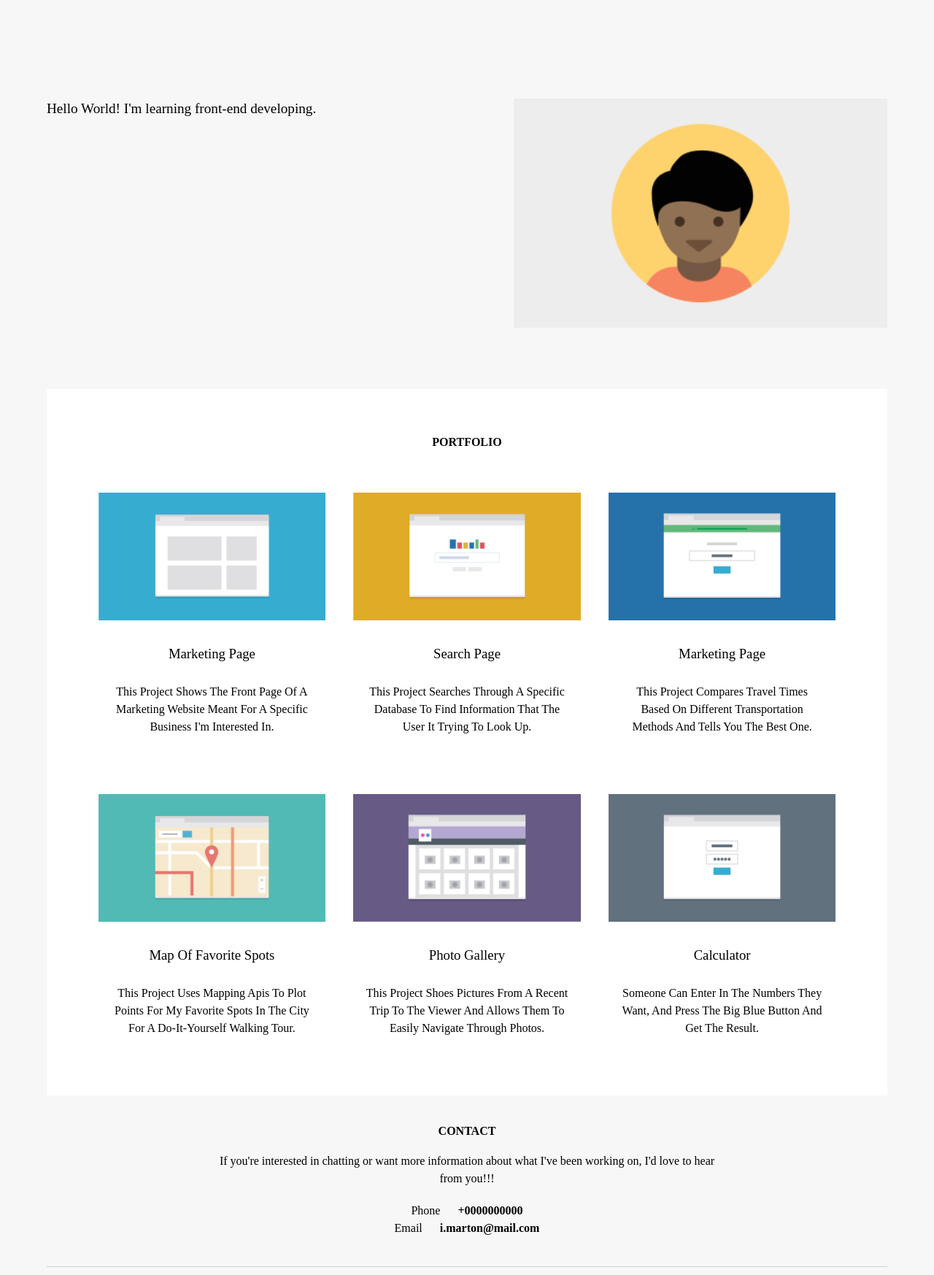
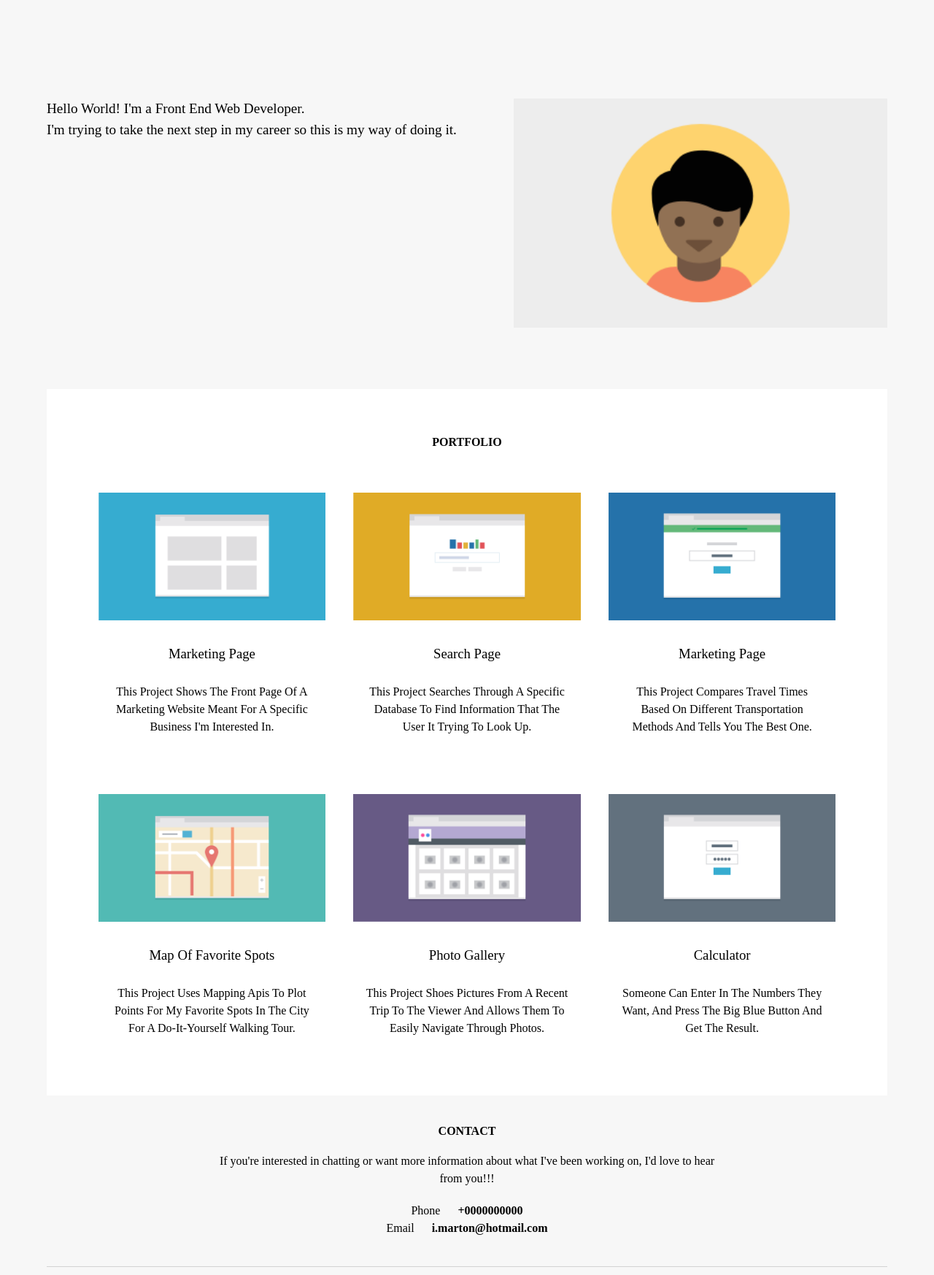
Before and after one commit to mrmarton/responsive_layout_v2.0, a plain HTML site: page index.html in a window 1280 px wide. Shown: the part 90-1837 px from the top of the page at 73% size. Drawn offline with nearby package versions, Linux system fonts and the light colour scheme; a web font is replaced by a local one.

Commit message:
add project

```diff
--- a/index.html
+++ b/index.html
@@ -21,7 +21,7 @@
     </header>
     <div class="about">
     <img src="images/responsive-layout-profile.png" alt="Profile picture">
-    <p>Hello World! I'm learning front-end developing.</p>
+    <p>Hello World! I'm a Front End Web Developer.<br> I'm trying to take the next step in my career so this is my way of doing it.</p>
     </div>
 
     <div class="portfolio" id="portfolio">
@@ -58,7 +58,7 @@
     <h2>Contact</h2>
     <p class="contact-text">If you're interested in chatting or want more information about what I've been working on, I'd love to hear from you!!!</p>
     <p>Phone <a href="tel:0000000000">+0000000000</a></p>
-    <p>Email <a href="mailto:i.marton@mail.com">i.marton@mail.com</a></p>
+    <p>Email <a href="mailto:i.marton@mail.com">i.marton@hotmail.com</a></p>
 
     </div>
 
```
